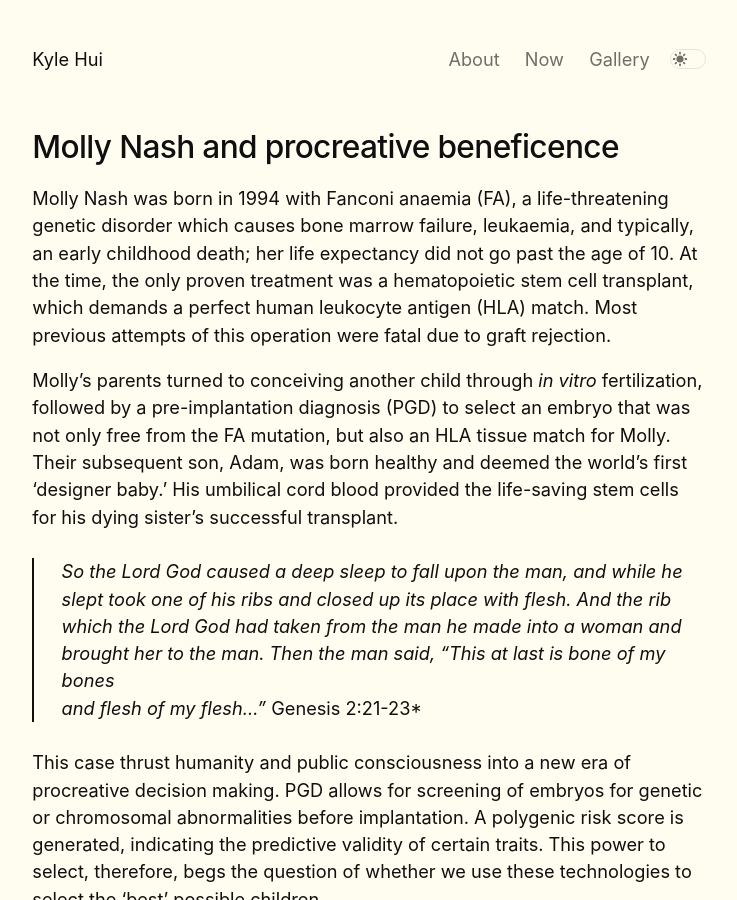
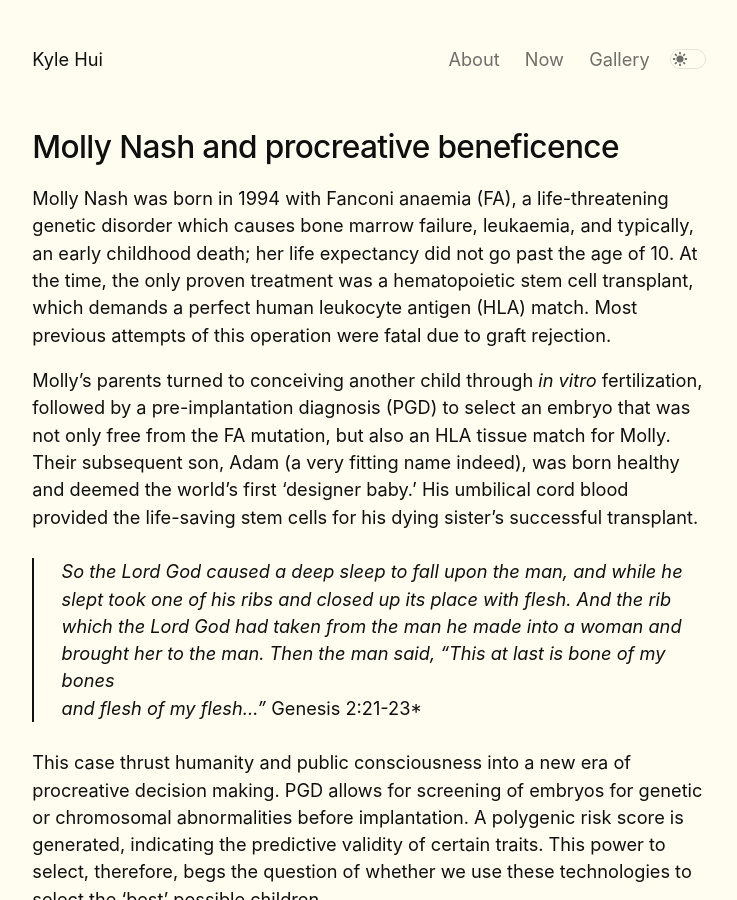
Before and after one commit to krentist/personal-website, a Jekyll site: the page built from _notes/Molly Nash and procreative beneficence.md, in a window 1280 px wide and 900 px high. Shown: the whole window, without its empty margins (271-1008 px from the left). Built offline with Jekyll 4.4.1, drawn with Linux system fonts in a browser that asks for light colours.

```diff
--- a/_notes/Molly Nash and procreative beneficence.md
+++ b/_notes/Molly Nash and procreative beneficence.md
@@ -5,7 +5,7 @@
 
 Molly Nash was born in 1994 with Fanconi anaemia (FA), a life-threatening genetic disorder which causes bone marrow failure, leukaemia, and typically, an early childhood death; her life expectancy did not go past the age of 10\. At the time, the only proven treatment was a hematopoietic stem cell transplant, which demands a perfect human leukocyte antigen (HLA) match. Most previous attempts of this operation were fatal due to graft rejection.
 
-Molly’s parents turned to conceiving another child through *in vitro* fertilization, followed by a pre-implantation diagnosis (PGD) to select an embryo that was not only free from the FA mutation, but also an HLA tissue match for Molly. Their subsequent son, Adam, was born healthy and deemed the world’s first ‘designer baby.’ His umbilical cord blood provided the life-saving stem cells for his dying sister’s successful transplant.
+Molly’s parents turned to conceiving another child through *in vitro* fertilization, followed by a pre-implantation diagnosis (PGD) to select an embryo that was not only free from the FA mutation, but also an HLA tissue match for Molly. Their subsequent son, Adam (a very fitting name indeed), was born healthy and deemed the world’s first ‘designer baby.’ His umbilical cord blood provided the life-saving stem cells for his dying sister’s successful transplant.
 
 >*So the Lord God caused a deep sleep to fall upon the man, and while he slept took one of his ribs and closed up its place with flesh. And the rib which the Lord God had taken from the man he made into a woman and brought her to the man. Then the man said,*
     *“This at last is bone of my bones*
```
Also changed, not shown: 1 other file.
